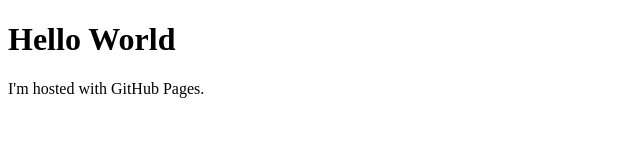
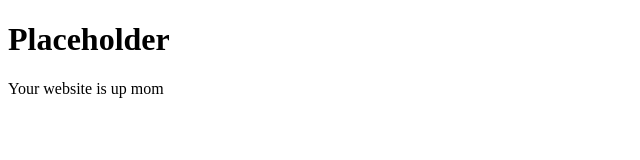
Before and after one commit to johannanekvasil/johannanekvasil.github.io, a plain HTML site: page index.html in a window 1280 px wide. Shown: the whole page, without its empty margins (0-640 px from the left). Drawn offline with Linux system fonts and the light colour scheme.

Commit message:
up and running

```diff
--- a/index.html
+++ b/index.html
@@ -1,7 +1,7 @@
 <!DOCTYPE html>
 <html>
 	<body>
-		<h1>Hello World</h1>
-		<p>I'm hosted with GitHub Pages.</p>
+		<h1>Placeholder</h1>
+		<p>Your website is up mom</p>
 	</body>
 </html>
```
